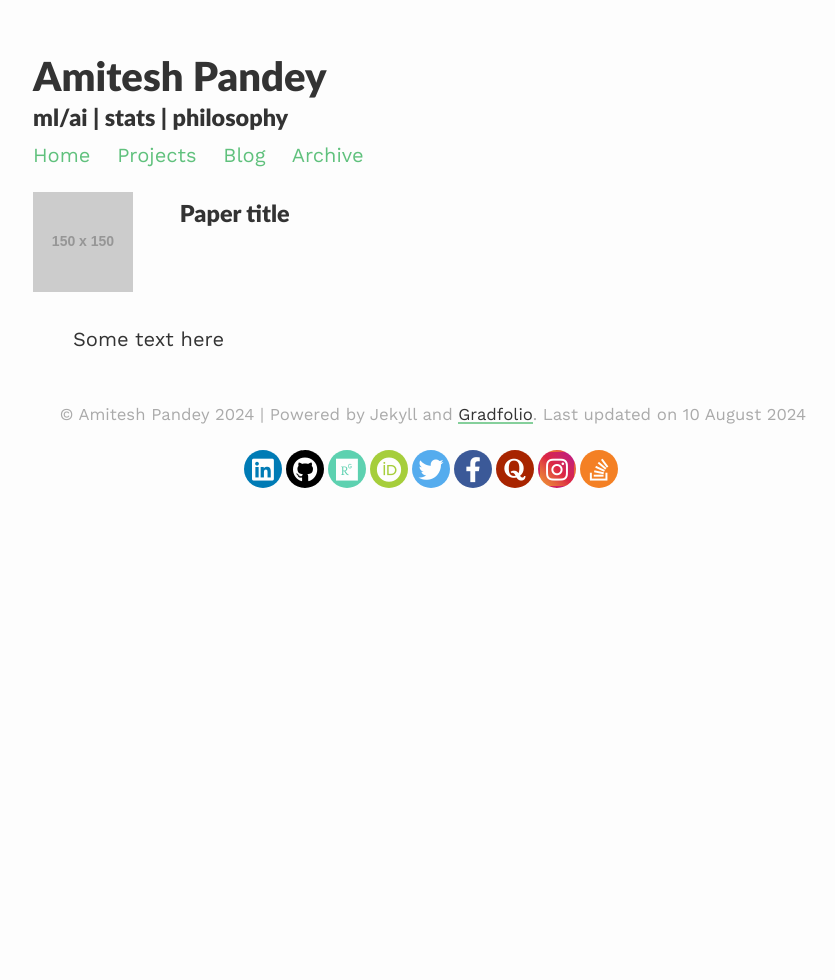
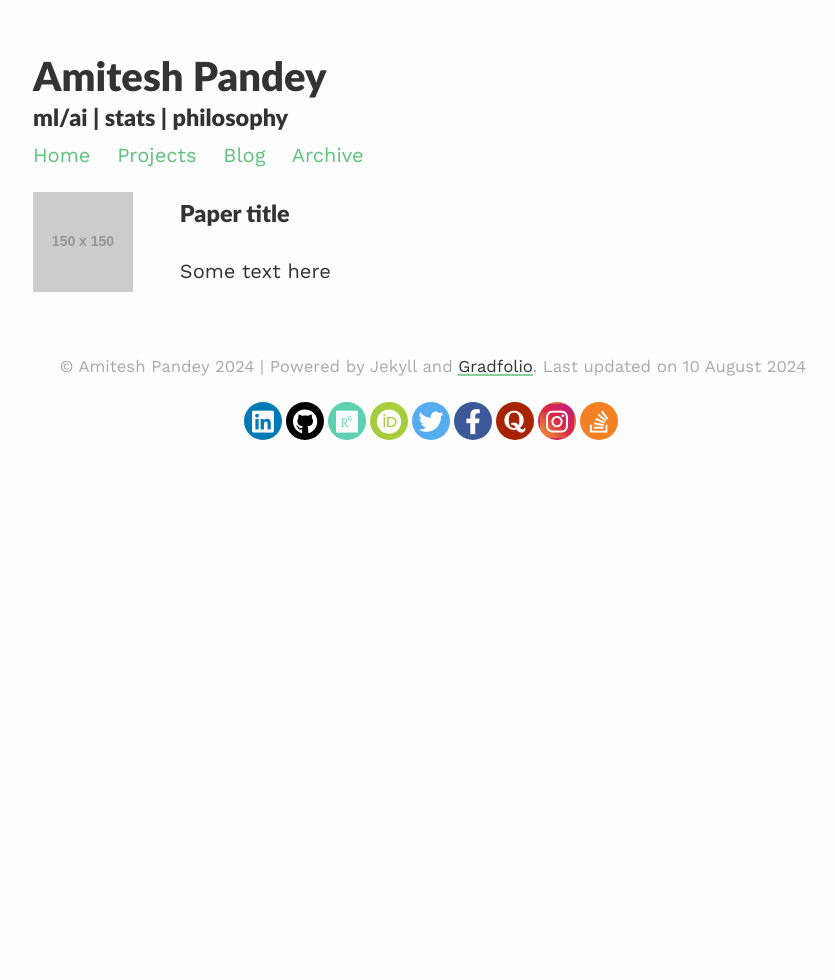
Before and after one commit to pandeyamitesh/pandeyamitesh, a Jekyll site: the page built from research/index.html, in a window 1280 px wide. Shown: the whole page, without its empty margins (207-1042 px from the left). Built offline with Jekyll 4.4.1, drawn with Linux system fonts in a browser that asks for light colours; nearby versions of some CDN libraries.

Commit message:
Update index.html

```diff
--- a/research/index.html
+++ b/research/index.html
@@ -4,6 +4,8 @@ layout: default
 
 <div class="research-list">
   <img src="https://via.placeholder.com/150" class = "research-image"/>
-  <h3 class = "research-text"> Paper title </h3>
-  <p class="research-desc">Some text here</p>
+  <div class = "research-text">
+  <h3>Paper title </h3>
+  <p>Some text here</p>
+  </div>
 </div>
```
